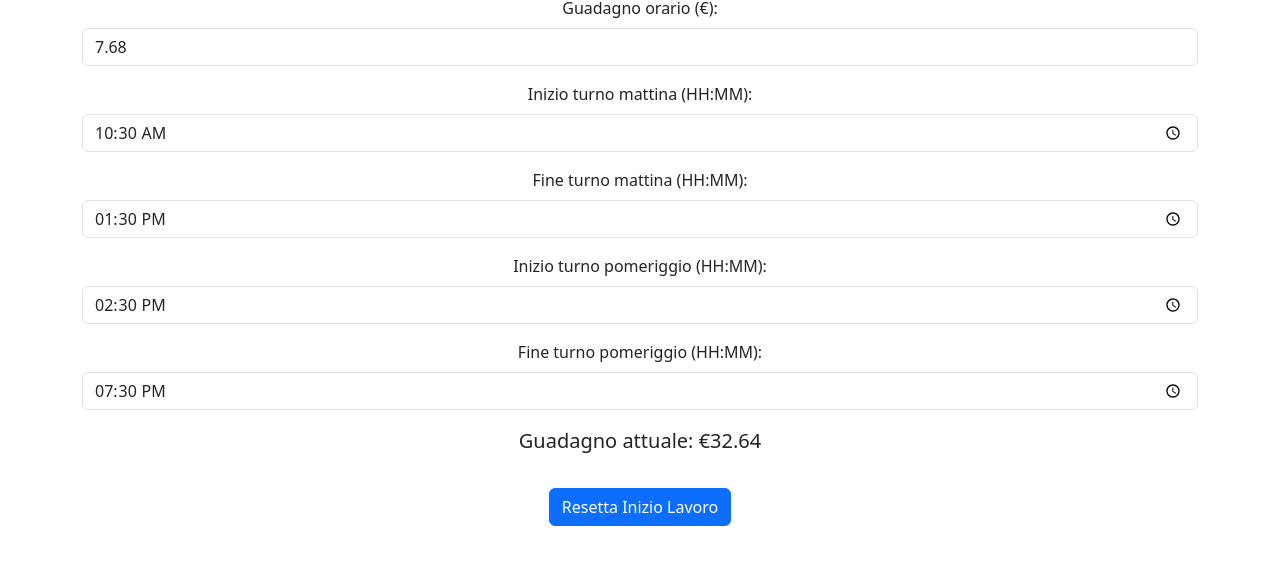
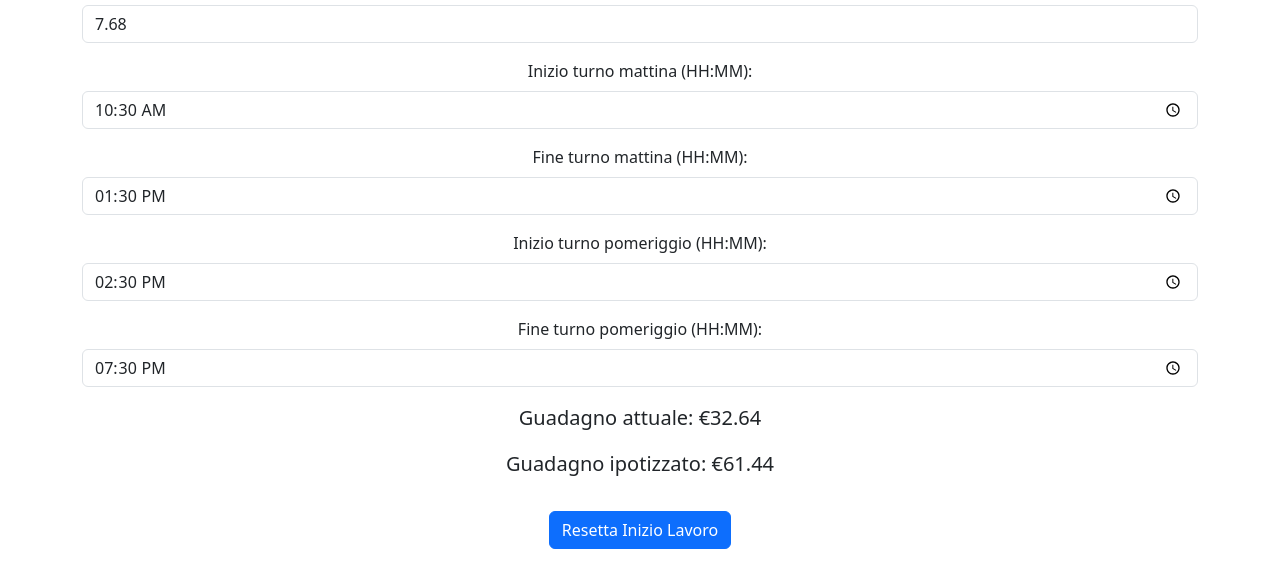
Before and after one commit to AlexMini2517/workCalculator, a plain HTML site: page index.html in a window 1280 px wide. Shown: the part 175-762 px from the top of the page. Drawn offline with nearby package versions, Linux system fonts and the light colour scheme.

Commit message:
add "assumed-earnings"

```diff
--- a/index.html
+++ b/index.html
@@ -39,6 +39,7 @@
         </div>
 
         <p class="lead">Guadagno attuale: €<span id="earnings">0.00</span></p>
+        <p class="lead">Guadagno ipotizzato: €<span id="assumed-earnings">0.00</span></p>
         <button id="reset-btn" class="btn btn-primary mt-3">Resetta Inizio Lavoro</button>
     </div>
 
--- a/script.js
+++ b/script.js
@@ -23,7 +23,9 @@ function calculateEarnings() {
     }
 
     const earnings = (totalHoursWorked * hourlyRate).toFixed(2);
+    let assumedEarnings =  ((morningEnd - morningStart) + (afternoonEnd - afternoonStart)) / 1000 / 60 / 60 * hourlyRate;
     document.getElementById('earnings').innerText = earnings;
+    document.getElementById('assumed-earnings').innerText = assumedEarnings;
 }
 
 function parseTime(timeString) {
```
